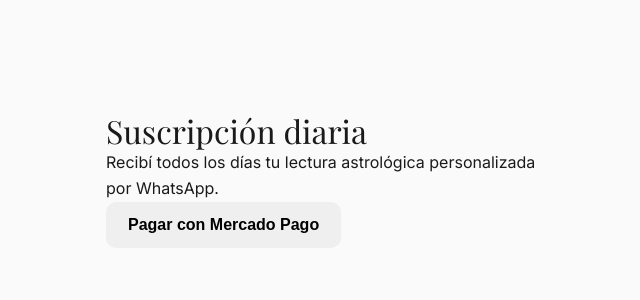
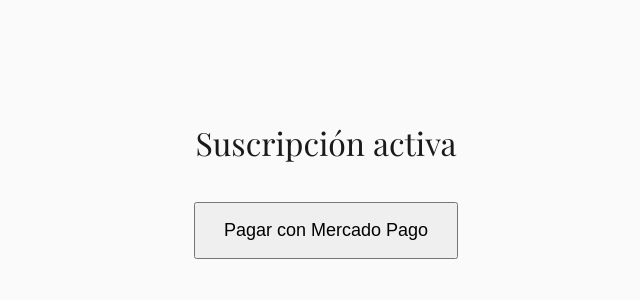
Before and after one commit to nbrandoni11/astro-app, a Next.js app: page / in a window 1280 px wide. Shown: the top 300 px of the page, without its empty margins (314-954 px from the left). Built offline with nearby package versions, Linux system fonts and the light colour scheme; a web font is replaced by a local one.

Commit message:
force update suscripcion page

```diff
--- a/src/app/page.tsx
+++ b/src/app/page.tsx
@@ -4,12 +4,9 @@
 
 export default function SuscripcionPage() {
   const [loading, setLoading] = useState(false);
-  const [error, setError] = useState("");
 
   async function handleCheckout() {
-    try {
     setLoading(true);
-      setError("");
 
     const res = await fetch("/api/mp-create-checkout", {
       method: "POST",
@@ -18,53 +15,31 @@
       },
       body: JSON.stringify({
         userId: "4affe580-890f-4e91-8b4b-ec1eb061e1df",
-          email: "nbrandoni.exe@gmail.com",
+        email: "tu-email-real@email.com",
       }),
     });
 
     const data = await res.json();
 
-      if (!data.ok) {
-        setError(data.error || "Error creando checkout");
-        setLoading(false);
-        return;
-      }
-
     window.location.href = data.init_point;
-    } catch (err: any) {
-      setError(err?.message || "Error inesperado");
-      setLoading(false);
-    }
   }
 
   return (
-    <main style={{ padding: "48px", maxWidth: "720px", margin: "0 auto" }}>
-      <h1>Suscripción diaria</h1>
-
-      <p>
-        Recibí todos los días tu lectura astrológica personalizada por WhatsApp.
-      </p>
+    <main style={{ padding: "60px", textAlign: "center" }}>
+      <h1>Suscripción activa</h1>
 
       <button
         onClick={handleCheckout}
         disabled={loading}
         style={{
-          padding: "14px 22px",
-          borderRadius: "10px",
-          border: "none",
-          cursor: loading ? "not-allowed" : "pointer",
-          fontSize: "16px",
-          fontWeight: 600,
+          marginTop: "40px",
+          padding: "16px 28px",
+          fontSize: "18px",
+          cursor: "pointer",
         }}
       >
-        {loading ? "Abriendo Mercado Pago..." : "Pagar con Mercado Pago"}
+        {loading ? "Redirigiendo..." : "Pagar con Mercado Pago"}
       </button>
-
-      {error && (
-        <p style={{ color: "red", marginTop: "16px" }}>
-          {error}
-        </p>
-      )}
     </main>
   );
 }
```
Lines whose indentation alone changed are shown as unchanged.
